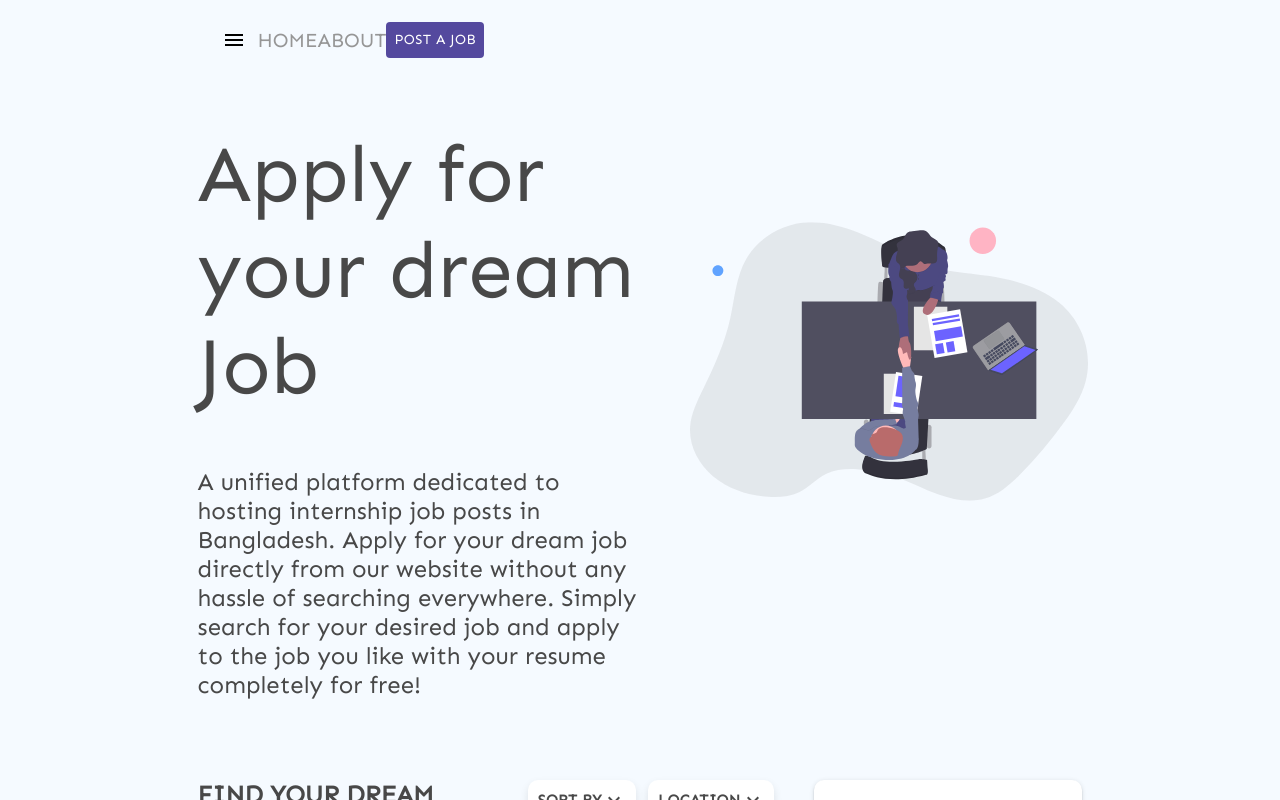
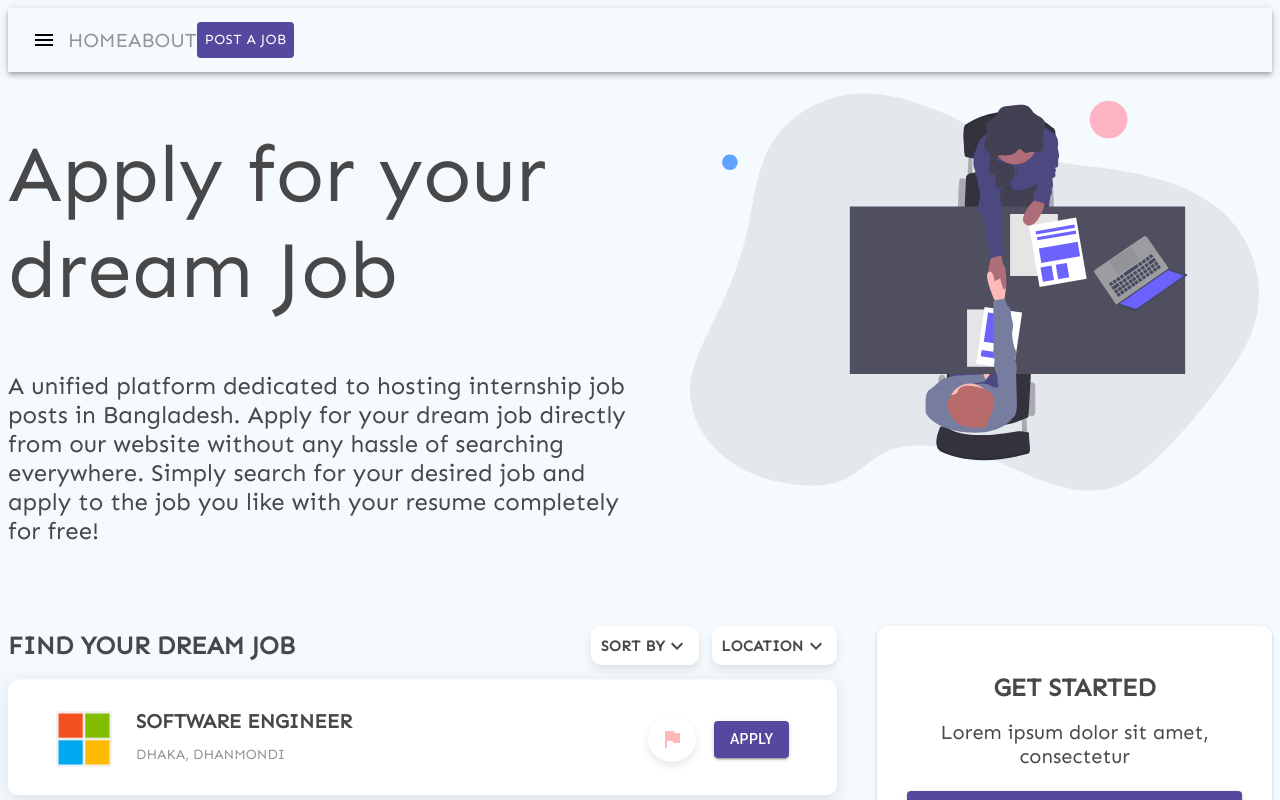
Before and after one commit to Propo41/intern-lagbe, a React (Create React App) app in the folder client/: page / in a window 1280 px wide. Shown: the top 800 px of the page. Built offline with nearby package versions, Linux system fonts and the light colour scheme.

Commit message:
-- landing page card fix

```diff
--- a/client/src/components/PublicNavbar/PublicNavbar.jsx
+++ b/client/src/components/PublicNavbar/PublicNavbar.jsx
@@ -7,6 +7,7 @@ import MenuIcon from "@material-ui/icons/Menu";
 
 const PublicNavbar = () => {
   return (
+    <AppBar position="static" color="transparent">
       <Toolbar>
         <IconButton edge="start" color="inherit" aria-label="menu">
           <MenuIcon />
@@ -15,6 +16,7 @@ const PublicNavbar = () => {
         <h1 className="navbar">ABOUT</h1>
         <Button className="navbar-button">POST A JOB</Button>
       </Toolbar>
+    </AppBar>
   );
 };
 
--- a/client/src/containers/LandingPage/LandingPage.jsx
+++ b/client/src/containers/LandingPage/LandingPage.jsx
@@ -69,7 +69,7 @@ const LandingPage = () => {
       <Grid container spacing={5}>
         <Grid
           item
-          sm={12}
+          xs={12}
           lg={8}
           style={{
             marginTop: "65px",
@@ -113,7 +113,7 @@ const LandingPage = () => {
           <AvailPositionCard />
         </Grid>
 
-        <Grid item sm={12} lg={4}>
+        <Grid item xs={12} lg={4}>
           <Paper elevation={2} className={classes.getStartedCard}>
             <h1 className="section-heading">GET STARTED</h1>
             <h1 className="content">Lorem ipsum dolor sit amet, consectetur</h1>
--- a/client/src/styles/App.css
+++ b/client/src/styles/App.css
@@ -48,10 +48,10 @@ h1 {
   margin-right: var(--body-margin-end) !important;
 } */
 
-.content-grid-padding {
+/* .content-grid-padding {
   margin-left: var(--content-margin-start) !important;
   margin-right: var(--content-margin-end) !important;
-}
+} */
 
 /* [START] Font styles */
 
@@ -221,6 +221,9 @@ h1 {
   margin: 16px 0;
 }
 
+.MuiAccordion-root:before {
+  background-color: var(--body-color) !important;
+}
 .MuiAccordionSummary-root {
   padding: 0.2rem 3rem 0rem !important;
 }
```
Lines whose indentation alone changed are shown as unchanged.
